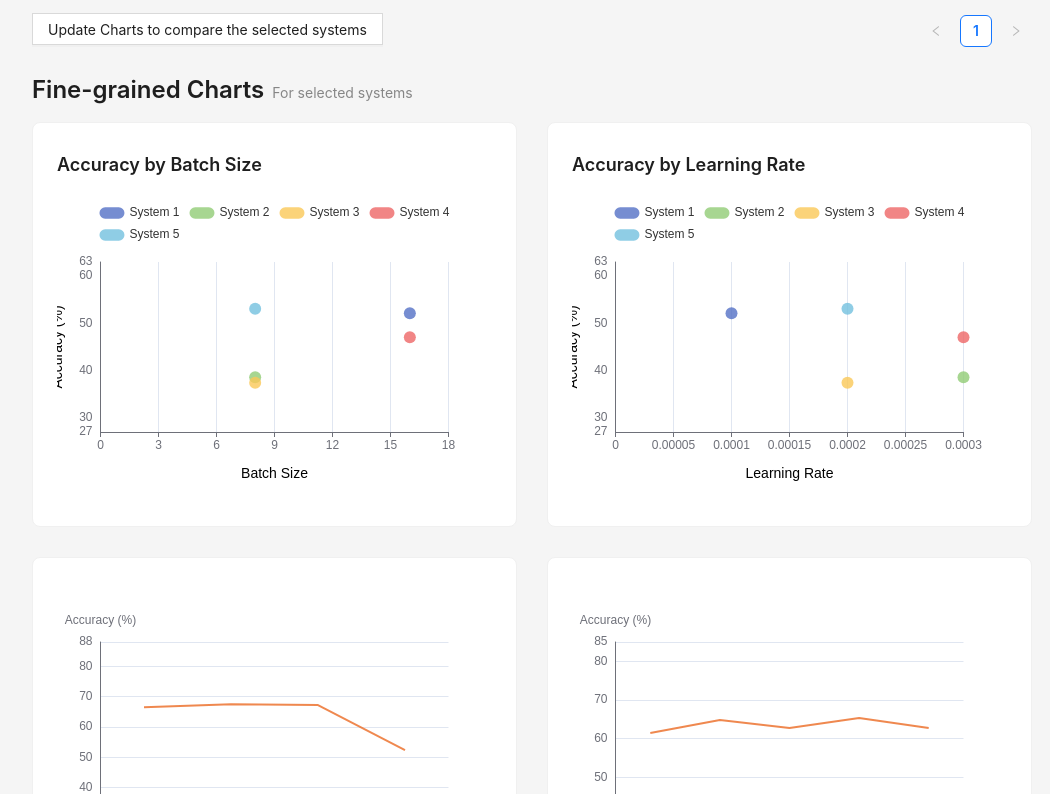
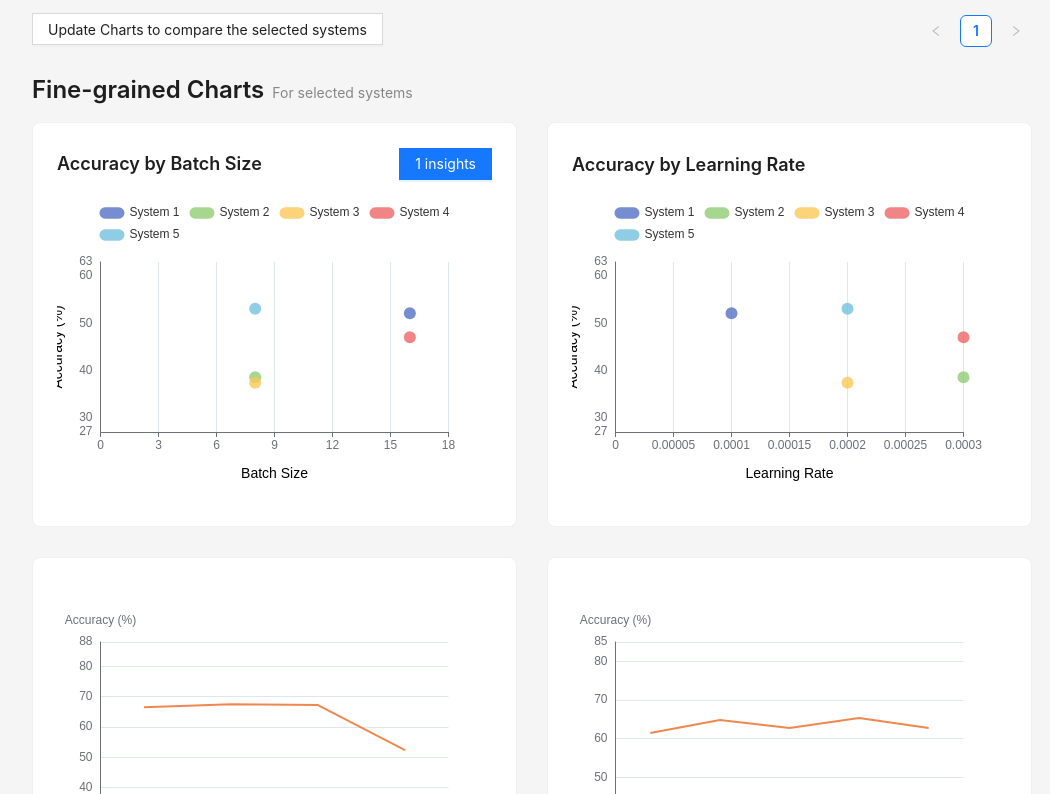
Before and after one commit to ta211/explainaboard_capstone, a React (Create React App) app: page / in a window 1280 px wide. Shown: the part 1026-1820 px from the top of the page, without its empty margins (208-1258 px from the left). Built offline with nearby package versions, Linux system fonts and the light colour scheme.

Commit message:
ProjectOverview Charts: add insights to singular charts

```diff
--- a/src/components/chart-card/ChartCard.css
+++ b/src/components/chart-card/ChartCard.css
@@ -3,3 +3,20 @@
     border-bottom: none;
     justify-content: end;
 }
+
+.chart-card .insight-button {
+    color: white;
+}
+
+.ant-popover-inner {
+    background: #1677ff !important;
+    font-weight: 600;
+}
+
+.ant-popover-inner span {
+    color: white;
+}
+
+.insight-content {
+    max-width: 400px;
+}
--- a/src/components/chart-card/ChartCard.js
+++ b/src/components/chart-card/ChartCard.js
@@ -1,19 +1,49 @@
-import { Card, Typography } from 'antd';
+import { useState } from 'react';
+
+import { Button, Card, Popover, Typography } from 'antd';
 
 import "./ChartCard.css";
 
 export default function ChartCard({
     title,
-    insights,
+    insights=[],
     children,
 }) {
+    const [showInsights, setShowInsights] = useState(false);
+
+    let insightDisplay = null;
+
+    if (insights.length > 0) {
+        let insightContent =
+        <div className="insight-content">
+            {insights.map((insight, index) =>
+                <Typography.Text key={index} color="white">{insight}</Typography.Text>
+            )}
+        </div>;
+
+        insightDisplay =
+        <Popover
+            className="insight-popover"
+            placement="bottomRight"
+            content={insightContent}
+            trigger="click"
+            open={showInsights}
+            onOpenChange={(newOpen) => setShowInsights(newOpen)}
+            arrow={false}
+        >
+            <Button type="primary">
+                <Typography.Text className="insight-button">
+                    {`${insights.length} insights`}
+                </Typography.Text>
+            </Button>
+        </Popover>;
+    }
     return (
         <Card
             className="chart-card"
-            extra={insights}
             title={title}
+            extra={insightDisplay}
         >
-            {/* <Typography.Title className="chart-card-title" level={3}>{title}</Typography.Title> */}
             {children}
         </Card>
     )
--- a/src/data/data.js
+++ b/src/data/data.js
@@ -170,6 +170,12 @@ const system5 = {
     ]
 }
 
+const insights = {
+    "accuracy vs batch_size": [
+        "Overall, with the other metadata fields controled, 16 is a better batch size than 8."
+    ]
+}
+
 const systems = [system1, system2, system3, system4, system5];
 
-export { labels, labels_size, length_in_tokens, systems };
+export { labels, labels_size, length_in_tokens, insights, systems };
--- a/src/pages/project-overview/ProjectOverview.js
+++ b/src/pages/project-overview/ProjectOverview.js
@@ -15,7 +15,7 @@ import ScatterGraph from "../../components/graphs/ScatterGraph";
 import { AccuracyBatchsizeView, AccuracyLearningRateView } from "../../components/graphs/HardcodedGraphs";
 import MetadataTable from "../../components/graphs/MetadataTable";
 
-import { systems } from  "../../data/data";
+import { insights, systems } from  "../../data/data";
 import { variableNameToDisplay } from "../../helper/helper";
 
 import "./ProjectOverview.css";
@@ -85,9 +85,12 @@ export default function ProjectOverview(props) {
                 <Space className="projects-charts-container" wrap>
                     {/* Metric vs Metadata graphs */}
                     {
-                        Object.keys(systems[0].metadata).map((thisMetadata, index) =>
+                        Object.keys(systems[0].metadata).map((thisMetadata, index) => {
+
+                            return (
                             <ChartCard
                                 title={`${variableNameToDisplay(metric)} by ${variableNameToDisplay(thisMetadata)}`}
+                                insights={insights[metric + " vs " + thisMetadata]}
                             >
                                 <ScatterGraph
                                     xAxisData={systems.map(system => system.metadata[thisMetadata])}
@@ -98,7 +101,7 @@ export default function ProjectOverview(props) {
                                     selectedCategories={displaySystems}
                                 />
                             </ChartCard>
-                        )
+                        )})
                     }
                     <Card><AccuracyLearningRateView /></Card>
                     <Card><AccuracyBatchsizeView /></Card>
```
Lines whose indentation alone changed are shown as unchanged.
